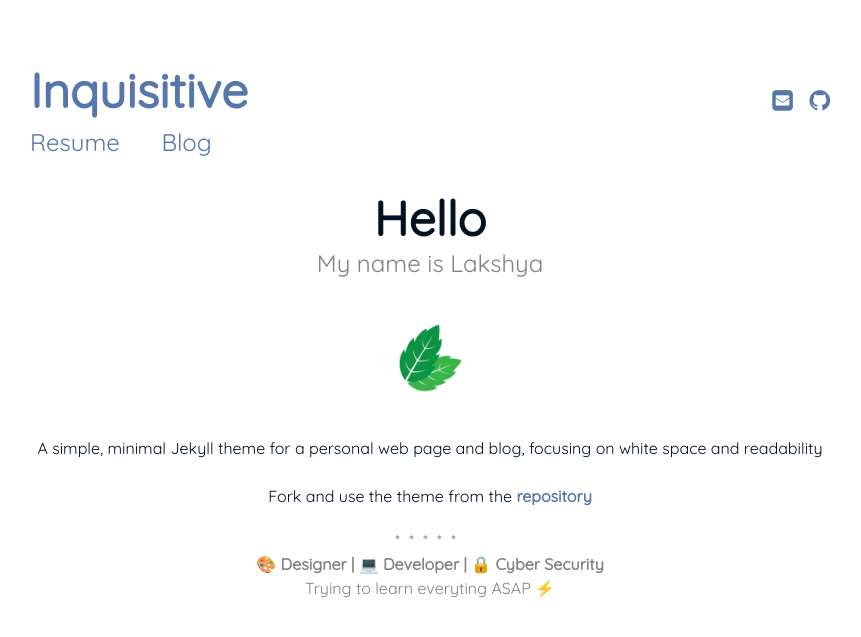
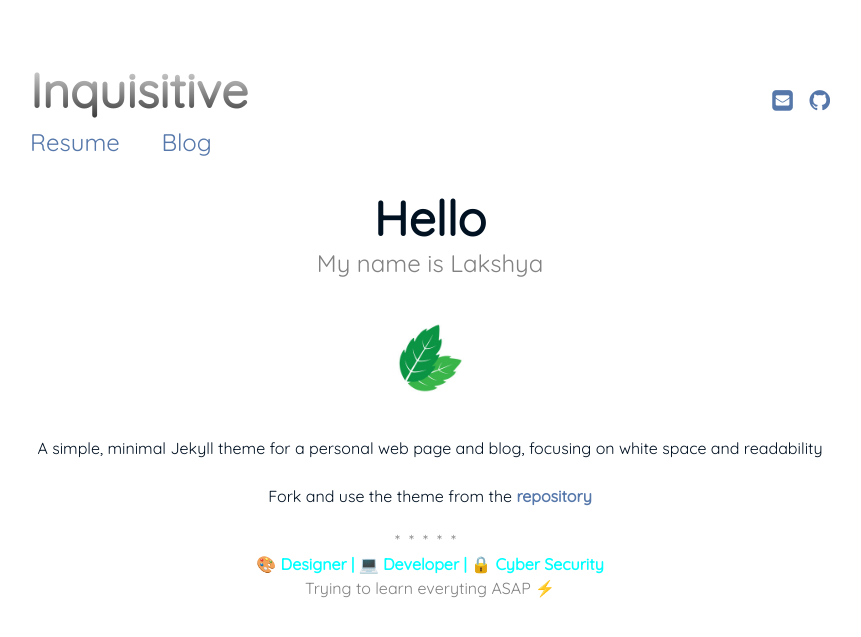
Before and after one commit to lakshyarao22/lakshyarao22.github.io, a Jekyll site: the page built from index.md, in a window 1280 px wide. Shown: the top 637 px of the page, without its empty margins (210-1071 px from the left). Built offline with Jekyll 4.4.1, drawn with Linux system fonts in a browser that asks for light colours.

Commit message:
updated gradient inm logo

```diff
--- a/assets/css/main.css
+++ b/assets/css/main.css
@@ -42,7 +42,7 @@
       font-weight: 400; }
 
   strong {
-    color: 00FFFF; }
+    color: #00FFFF; }
 
   .wrapper {
     max-width: 800px;
@@ -58,8 +58,13 @@
   .logo {
     font-size: 300%;
     font-weight: 700;
-    color: 00FFFF;
-    display: block; }
+    /* color: #00FFFF; */
+    display: block;
+    /* font-size: 72px; */
+    background: -webkit-linear-gradient(#eee, #333);
+    -webkit-background-clip: text;
+    -webkit-text-fill-color: transparent;
+  }
 
   .menu {
     color: #828282;
```
